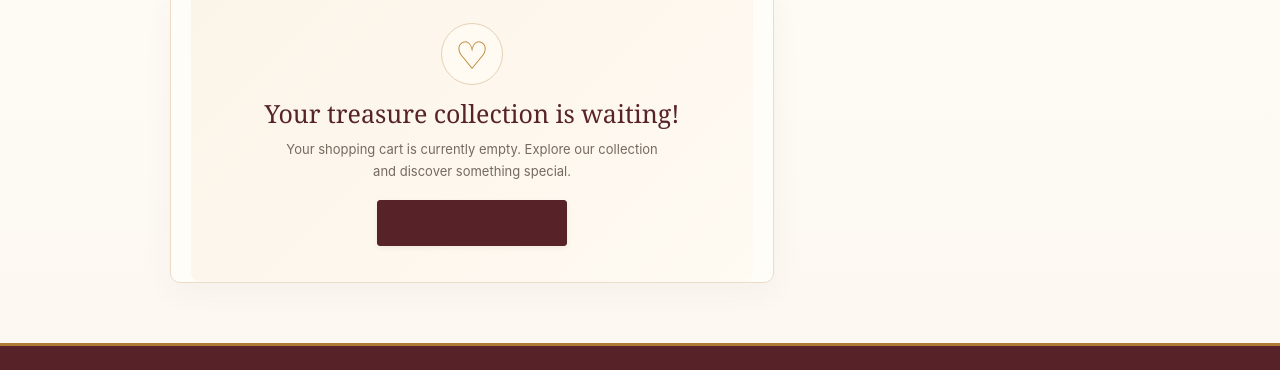
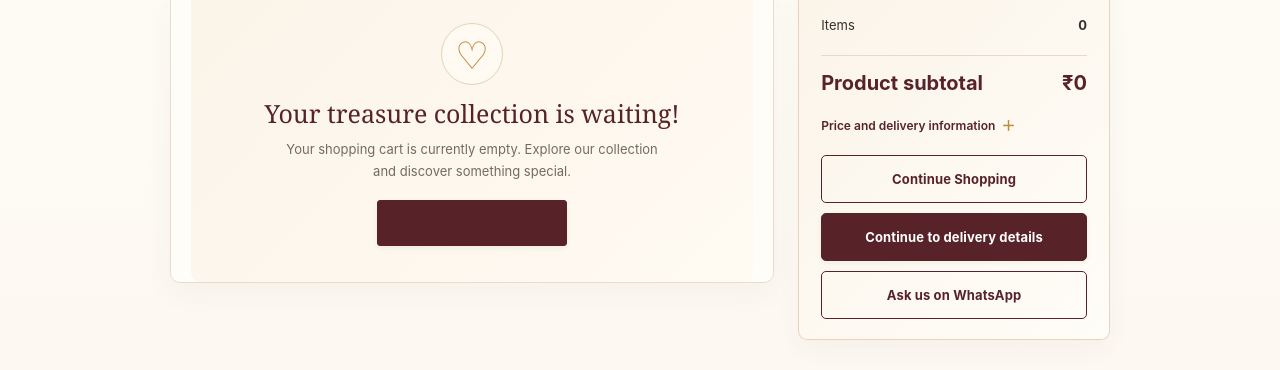
Before and after one commit to prasad-ydvv/lakka-stories-website, a plain HTML site: page cart.html in a window 1280 px wide. Shown: the part 272-642 px from the top of the page. Drawn offline with Linux system fonts and the light colour scheme.

Commit message:
Fix desktop cart summary clipping

```diff
--- a/assets/css/checkout-heritage.css
+++ b/assets/css/checkout-heritage.css
@@ -345,3 +345,44 @@ body:has(#checkout) .success-whatsapp:focus-visible {
     transition: none !important;
   }
 }
+
+
+/* DESKTOP CART SUMMARY FIX — keep all summary rows visible.
+   Avoid sticky positioning inside the named grid area; use normal flow. */
+@media (min-width: 901px) {
+  body:has(#cartItems) #cartSummary {
+    position: static;
+    inset: auto;
+    display: block;
+    align-self: start;
+    height: auto;
+    min-height: 0;
+    max-height: none;
+    overflow: visible;
+    padding: 20px 22px;
+  }
+  body:has(#cartItems) #cartSummary > .summary-row {
+    display: flex;
+    visibility: visible;
+    position: static;
+    width: 100%;
+    min-height: 28px;
+    margin: 6px 0;
+    overflow: visible;
+  }
+  body:has(#cartItems) #cartSummary > .summary-row.total {
+    display: flex;
+    min-height: 48px;
+    margin-top: 12px;
+    padding-top: 12px;
+  }
+  body:has(#cartItems) #cartSummary > .more-info {
+    display: block;
+    margin-top: 12px;
+  }
+  body:has(#cartItems) #cartSummary > .actions {
+    display: grid;
+    grid-template-columns: 1fr;
+    margin-top: 18px;
+  }
+}
```
